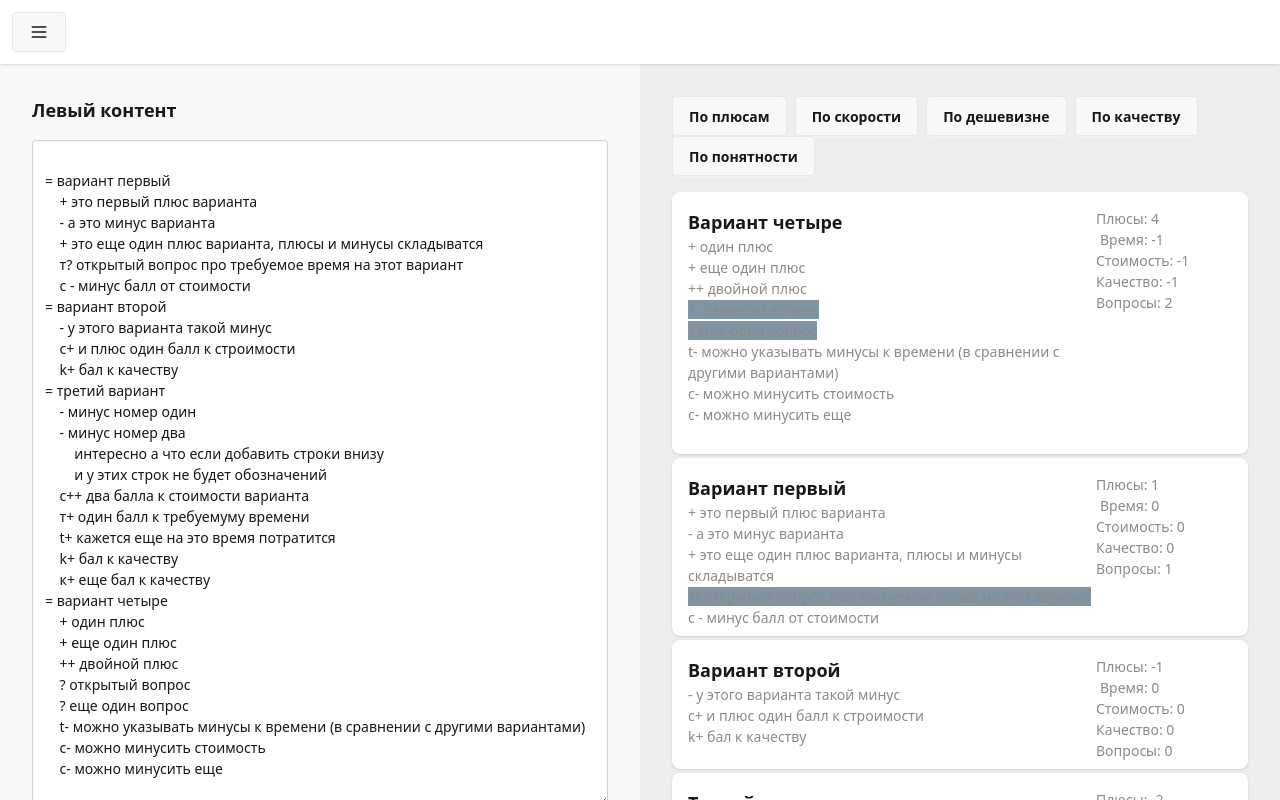
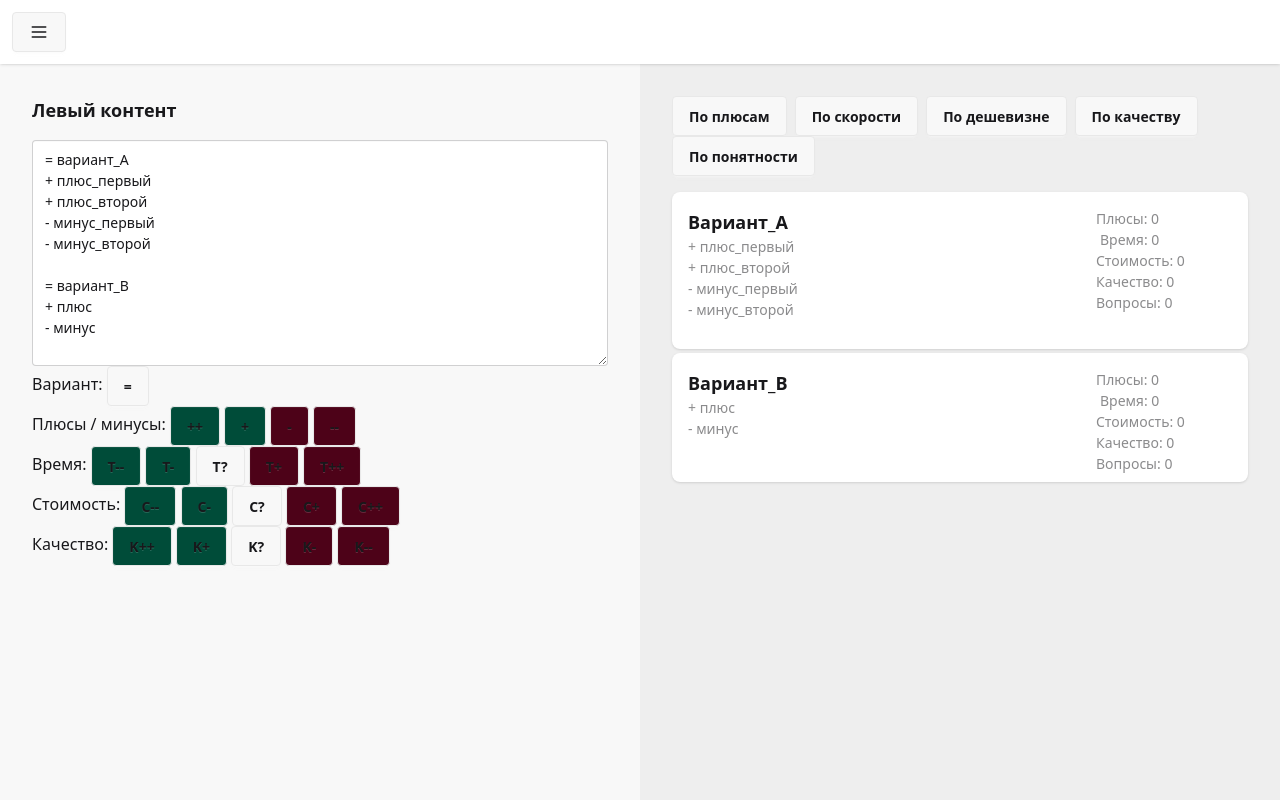
Before and after one commit to closescreen/sveltekit-demos, a SvelteKit app: page /variants/1 in a window 1280 px wide. Shown: the top 800 px of the page. Built offline with nearby package versions, Linux system fonts and the light colour scheme.

Commit message:
Много переделал

```diff
--- a/src/routes/variants/[variant_id]/+page.svelte
+++ b/src/routes/variants/[variant_id]/+page.svelte
@@ -7,38 +7,19 @@
 	import { page } from '$app/state';
 
 	const { data }: PageProps = $props();
+	const { sortby = 'score' } = data;
 
-	let variantsDSL = $state(`
-= вариант первый
-    + это первый плюс варианта
-    - а это минус варианта
-    + это еще один плюс варианта, плюсы и минусы складыватся
-    т? открытый вопрос про требуемое время на этот вариант
-    c - минус балл от стоимости
-= вариант второй
-    - у этого варианта такой минус
-    с+ и плюс один балл к строимости
-    k+ бал к качеству
-= третий вариант
-    - минус номер один
-    - минус номер два
-        интересно а что если добавить строки внизу
-        и у этих строк не будет обозначений
-    с++ два балла к стоимости варианта
-    т+ один балл к требуемуму времени
-    t+ кажется еще на это время потратится
-    k+ бал к качеству
-    к+ еще бал к качеству
-= вариант четыре
-    + один плюс
-    + еще один плюс
-    ++ двойной плюс
-    ? открытый вопрос
-    ? еще один вопрос
-    t- можно указывать минусы к времени (в сравнении с другими вариантами)
-    c- можно минусить стоимость
-    c- можно минусить еще
-    `);
+	let variantsDSL = $state(
+        `= вариант_A
++ плюс_первый
++ плюс_второй
+- минус_первый
+- минус_второй
+
+= вариант_B
++ плюс
+- минус
+`);
 
 	const autoResize: Action<HTMLTextAreaElement> = (node) => {
 		// Функция подгонки высоты
@@ -71,9 +52,9 @@
 		{
 			id: 'score',
 			title: 'По плюсам',
-			sort_func: (v: variants.Variant): number => v.score, // v.pros - v.cons,
+			sort_func: (v: variants.Variant): number => v.score,
 			order: 'desc',
-			description: 'В каком варианте больше сумма плюсов/минусов: + | ++ | - | --'
+			description: 'В каком варианте больше сумма плюсов/минусов: + | - '
 		},
 		{
 			id: 'time',
@@ -106,7 +87,7 @@
 	];
 
 	const currentSorting = $derived.by(() => {
-		return sortings.find((s) => s.id == data.sortby) ?? sortings[0];
+		return sortings.find((s) => s.id == sortby) ?? sortings[0];
 	});
 
 	const variantsArray = $derived.by(() => {
@@ -122,12 +103,44 @@
 		goto(`${url.pathname}?${url.searchParams.toString()}`, { replaceState: true });
 	}
 
-	function addToDsl(stringToAdd: string) {
-		variantsDSL += lineBreakIfNeed() + stringToAdd + ' ';
+	function addToText(targetText: string, stringToAdd: string, place?: 'atEnd') {
+		if (place == 'atEnd') {
+			variantsDSL += lineBreakIfNeed(variantsDSL) + stringToAdd;
+		} else {
+			if (!textareaElement) return;
+
+			const cursorStartPosition = textareaElement.selectionStart ?? 0;
+			const cursorEndPosition = textareaElement.selectionEnd ?? 0;
+
+			const linebreak = lineBreakIfNeed(variantsDSL, cursorStartPosition);
+
+			const newValue =
+				variantsDSL.substring(0, cursorStartPosition) +
+				linebreak +
+				stringToAdd +
+				variantsDSL.substring(cursorEndPosition);
+			textareaElement.value = newValue;
+
+			textareaElement.selectionStart = textareaElement.selectionEnd =
+				cursorStartPosition + linebreak.length + stringToAdd.length;
+
+			textareaElement?.dispatchEvent(new Event('input', { bubbles: true }));
+		}
+
 		textareaElement?.focus();
 
-		function lineBreakIfNeed() {
-			return !variantsDSL || variantsDSL.endsWith('\n') ? '' : '\n';
+		function lineBreakIfNeed(targerText: string, startPos?: number) {
+			if (!targerText || !startPos) {
+				return !targerText || targerText.endsWith('\n') ? '' : '\n';
+			}
+
+			const ch = targerText.charAt(startPos - 1);
+			console.log(ch);
+			if (ch == '\n') {
+				return '';
+			} else {
+				return '\n';
+			}
 		}
 	}
 
@@ -145,17 +158,116 @@
 			class="textarea textarea-borderedw-full min-h-10 w-full"
 		>
 		</textarea>
+
 		<div>
-			<button class="btn" onclick={() => addToDsl('=')} title="Добавить варинт">=</button>
-			<button class="btn" onclick={() => addToDsl('+')} title="Добавить плюс варианта">+</button>
-			<button class="btn" onclick={() => addToDsl('-')} title="Добавить минус варианта">-</button>
-			<button class="btn" onclick={() => addToDsl('T+')} title="Плюс ко времени">T+</button>
-			<button class="btn" onclick={() => addToDsl('T-')} title="Минус ко времени">T-</button>
-			<button class="btn" onclick={() => addToDsl('С-')} title="Минус к стоимости">C+</button>
-			<button class="btn" onclick={() => addToDsl('С+')} title="Плюс к стоимости">C+</button>
-			<button class="btn" onclick={() => addToDsl('K+')} title="Плюс к качеству">K+</button>
-			<button class="btn" onclick={() => addToDsl('K-')} title="Минус к качеству">K-</button>
-			<button class="btn" onclick={() => addToDsl('?')} title="Добавить вопрос">?-</button>
+			Вариант:
+			<button
+				class="btn"
+				onclick={() => addToText(variantsDSL, '= ', 'atEnd')}
+				title="Добавить варинт">=</button
+			>
+		</div>
+		<div>
+			Плюсы / минусы:
+			<button
+				class="btn bg-success-content"
+				onclick={() => addToText(variantsDSL, '++ ')}
+				title="Двойной плюс варианта">++</button
+			>
+			<button
+				class="btn bg-success-content"
+				onclick={() => addToText(variantsDSL, '+ ')}
+				title="Плюс варианта">+</button
+			>
+			<button
+				class="btn bg-error-content"
+				onclick={() => addToText(variantsDSL, '- ')}
+				title="Минус варианта">-</button
+			>
+			<button
+				class="btn bg-error-content"
+				onclick={() => addToText(variantsDSL, '-- ')}
+				title="Двойной минус варианта">--</button
+			>
+		</div>
+		<div>
+			Время:
+			<button
+				class="btn bg-success-content"
+				onclick={() => addToText(variantsDSL, 'T-- ')}
+				title="Намного ускорит">T--</button
+			>
+			<button
+				class="btn bg-success-content"
+				onclick={() => addToText(variantsDSL, 'T- ')}
+				title="Ускорит">T-</button
+			>
+			<button class="btn" onclick={() => addToText(variantsDSL, 'T?')} title="Вопрос по времени"
+				>T?</button
+			>
+			<button
+				class="btn bg-error-content"
+				onclick={() => addToText(variantsDSL, 'T+ ')}
+				title="Потребует времени">T+</button
+			>
+			<button
+				class="btn bg-error-content"
+				onclick={() => addToText(variantsDSL, 'T++ ')}
+				title="Потребует много времени">T++</button
+			>
+		</div>
+		<div>
+			Стоимость:
+			<button
+				class="btn bg-success-content"
+				onclick={() => addToText(variantsDSL, 'С-- ')}
+				title="Сильно удешевит">C--</button
+			>
+			<button
+				class="btn bg-success-content"
+				onclick={() => addToText(variantsDSL, 'С- ')}
+				title="Удешевит">C-</button
+			>
+			<button class="btn" onclick={() => addToText(variantsDSL, 'C?')} title="Вопрос по стоимости"
+				>C?</button
+			>
+			<button
+				class="btn bg-error-content"
+				onclick={() => addToText(variantsDSL, 'С+ ')}
+				title="Добавит стоимости">C+</button
+			>
+			<button
+				class="btn bg-error-content"
+				onclick={() => addToText(variantsDSL, 'С++ ')}
+				title="Сильно добавит стоимости">C++</button
+			>
+		</div>
+
+		<div>
+			Качество:
+			<button
+				class="btn bg-success-content"
+				onclick={() => addToText(variantsDSL, 'K++ ')}
+				title="Двойной плюс к качеству">K++</button
+			>
+			<button
+				class="btn bg-success-content"
+				onclick={() => addToText(variantsDSL, 'K+ ')}
+				title="Плюс к качеству">K+</button
+			>
+			<button class="btn" onclick={() => addToText(variantsDSL, 'K?')} title="Вопрос по качеству"
+				>K?</button
+			>
+			<button
+				class="btn bg-error-content"
+				onclick={() => addToText(variantsDSL, 'K- ')}
+				title="Минус к качеству">K-</button
+			>
+			<button
+				class="btn bg-error-content"
+				onclick={() => addToText(variantsDSL, 'K-- ')}
+				title="Двойной минус к качеству">K--</button
+			>
 		</div>
 	</div>
 
@@ -165,7 +277,7 @@
 			<div class="mb-4 space-x-2">
 				{#each sortings as sorting}
 					<button
-						class={{ btn: true, outline: sorting.id === data.sortby }}
+						class={{ btn: true, outline: sorting.id === sortby }}
 						onclick={() => selectSorting(sorting.id)}
 						title={sorting.description}
 					>
@@ -185,24 +297,20 @@
 							<p class="whitespace-pre-wrap">
 								{#each variant.rawLines
 									.filter((l) => l.type != 'title')
-									.sort( (l1, l2) => (l1.type == l2.type ? 0 : l1.type == data.sortby ? -1 : 1) ) as line}
+									.sort((l1, l2) => (l1.type == l2.type ? 0 : l1.type == sortby ? -1 : 1)) as line}
 									<span
 										class={{
-											'opacity-50': line.type != data.sortby,
+											'opacity-50': line.type != sortby,
 											'bg-success-content':
-												(line.type == data.sortby &&
+												(line.type == sortby &&
 													currentSorting.order == 'desc' &&
 													line.sign == '+') ||
-												(line.type == data.sortby &&
-													currentSorting.order == 'asc' &&
-													line.sign == '-'),
+												(line.type == sortby && currentSorting.order == 'asc' && line.sign == '-'),
 											'bg-error-content':
-												(line.type == data.sortby &&
+												(line.type == sortby &&
 													currentSorting.order == 'desc' &&
 													line.sign == '-') ||
-												(line.type == data.sortby &&
-													currentSorting.order == 'asc' &&
-													line.sign == '+'),
+												(line.type == sortby && currentSorting.order == 'asc' && line.sign == '+'),
 											'bg-info-content': line.type == 'questions'
 										}}
 									>
@@ -212,23 +320,21 @@
 							</p>
 						</div>
 						<div class="w-3/12">
-							<span class={{ 'opacity-50': data.sortby != 'score' }}>
-								Плюсы: {variant.score}<br /></span
-							>
+							<span class={{ 'opacity-50': sortby != 'score' }}> Плюсы: {variant.score}<br /></span>
 
-							<span class={{ 'opacity-50 p-1': data.sortby != 'time' }}>
+							<span class={{ 'opacity-50 p-1': sortby != 'time' }}>
 								Время: {variant.time}<br /></span
 							>
 
-							<span class={{ 'opacity-50': data.sortby != 'cost' }}>
+							<span class={{ 'opacity-50': sortby != 'cost' }}>
 								Стоимость: {variant.time}<br /></span
 							>
 
-							<span class={{ 'opacity-50': data.sortby != 'quality' }}>
+							<span class={{ 'opacity-50': sortby != 'quality' }}>
 								Качество: {variant.time}<br /></span
 							>
 
-							<span class={{ 'opacity-50': data.sortby != 'questions' }}>
+							<span class={{ 'opacity-50': sortby != 'questions' }}>
 								Вопросы: {variant.questions.length}<br /></span
 							>
 						</div>
```
